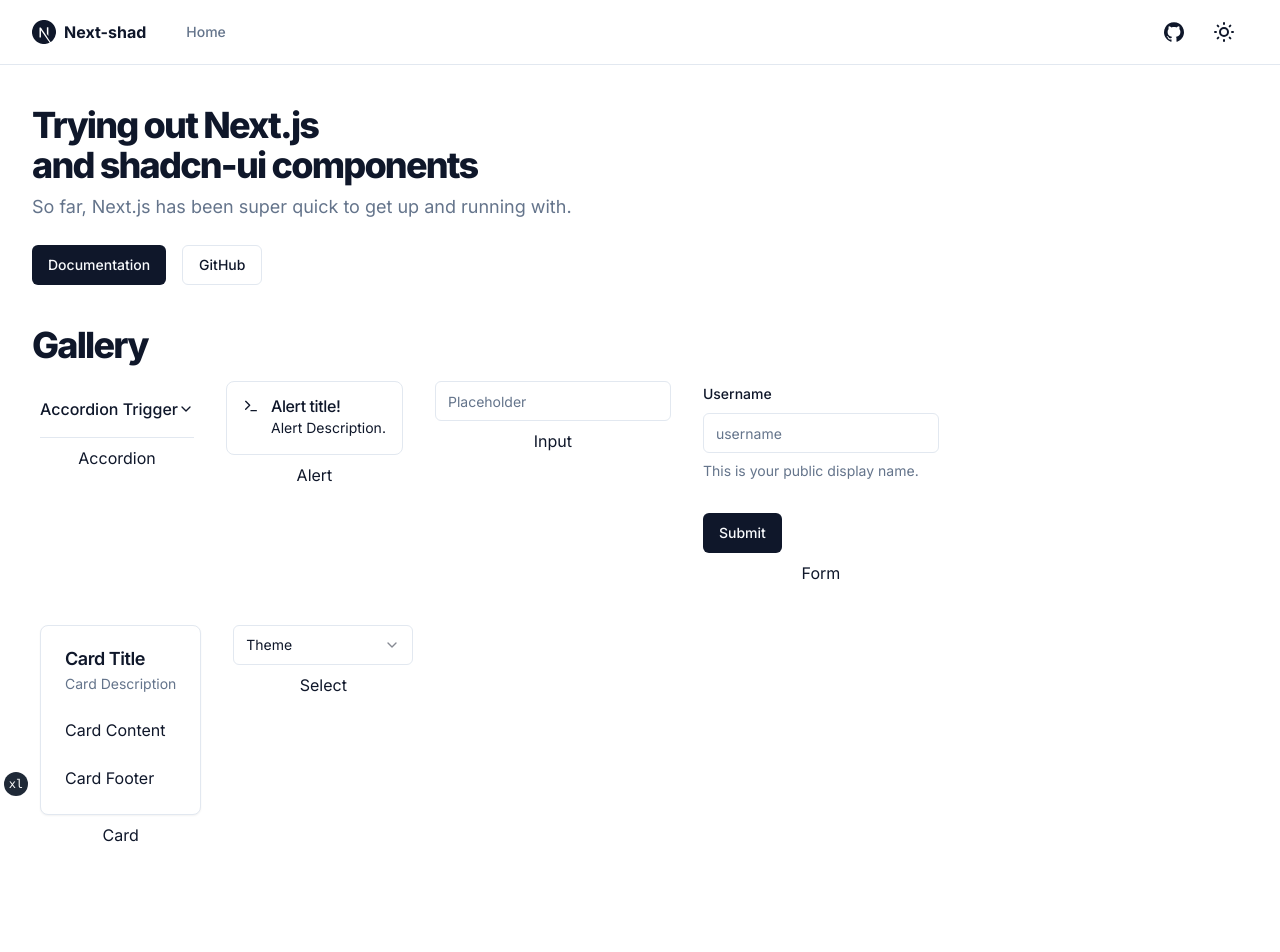
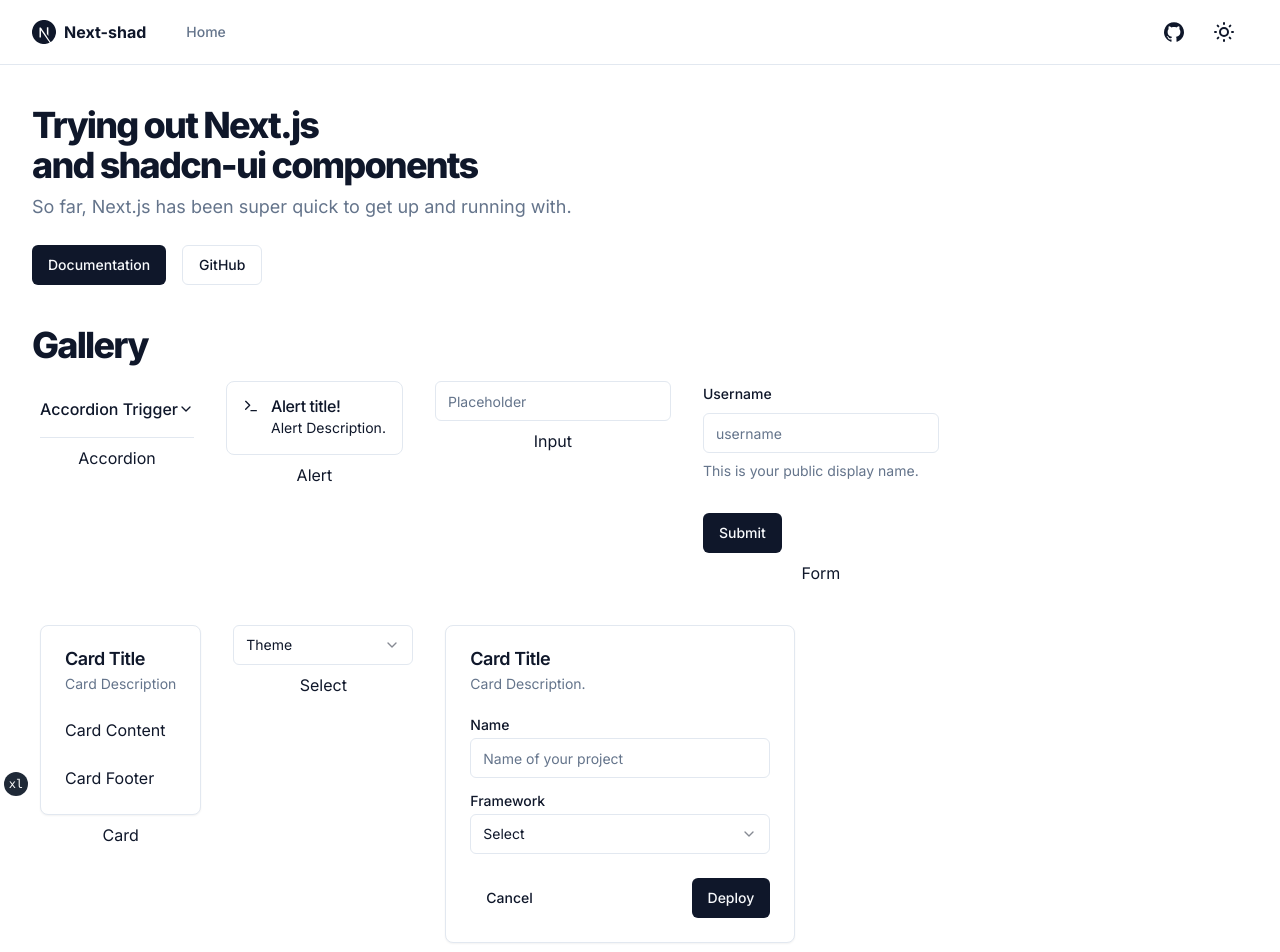
Before and after one commit to softwarebyze/next-shad, a Next.js app: page / in a window 1280 px wide. Shown: the top 952 px of the page. Before the commit the page ends 863 px from the top, so only its background shows below. Built offline with nearby package versions, Linux system fonts and the light colour scheme.

Commit message:
card with form demo

```diff
--- a/app/gallery.tsx
+++ b/app/gallery.tsx
@@ -5,6 +5,7 @@
 
 import AccordionDemo from "../components/demo/accordion-demo"
 import SelectDemo from "@/components/demo/select-demo"
+import CardWithFormDemo from "@/components/demo/card-with-form-demo"
 
 export default function Gallery() {
   return (
@@ -38,6 +39,10 @@
             <SelectDemo />
             <h2 className="m-2 text-center">Select</h2>
           </div>
+          <div className="m-2 flex flex-col">
+            <CardWithFormDemo />
+            <h2 className="m-2 text-center">Card With Form</h2>
+          </div>
         </div>
       </div>
     </section>
--- /dev/null
+++ b/components/demo/card-with-form-demo.tsx
@@ -0,0 +1,59 @@
+import * as React from "react"
+
+import { Button } from "@/components/ui/button"
+import {
+  Card,
+  CardContent,
+  CardDescription,
+  CardFooter,
+  CardHeader,
+  CardTitle,
+} from "@/components/ui/card"
+import { Input } from "@/components/ui/input"
+import { Label } from "@/components/ui/label"
+import {
+  Select,
+  SelectContent,
+  SelectItem,
+  SelectTrigger,
+  SelectValue,
+} from "@/components/ui/select"
+
+export default function CardWithFormDemo() {
+  return (
+    <Card className="w-[350px]">
+      <CardHeader>
+        <CardTitle>Card Title</CardTitle>
+        <CardDescription>Card Description.</CardDescription>
+      </CardHeader>
+      <CardContent>
+        <form>
+          <div className="grid w-full items-center gap-4">
+            <div className="flex flex-col space-y-1.5">
+              <Label htmlFor="name">Name</Label>
+              <Input id="name" placeholder="Name of your project" />
+            </div>
+            <div className="flex flex-col space-y-1.5">
+              <Label htmlFor="name">Framework</Label>
+              <Select>
+                <SelectTrigger>
+                  <SelectValue placeholder="Select" />
+                  <SelectContent position="popper">
+                    <SelectItem value="next">Next.js</SelectItem>
+                    <SelectItem value="sveltekit">SvelteKit</SelectItem>
+                    <SelectItem value="astro">Astro</SelectItem>
+                    <SelectItem value="nuxt">Nuxt.js</SelectItem>
+                  </SelectContent>
+                </SelectTrigger>
+              </Select>
+            </div>
+          </div>
+        </form>
+      </CardContent>
+      <CardFooter className="flex justify-between">
+        <Button variant="ghost">Cancel</Button>
+        <Button>Deploy</Button>
+      </CardFooter>
+    </Card>
+  )
+}
```
